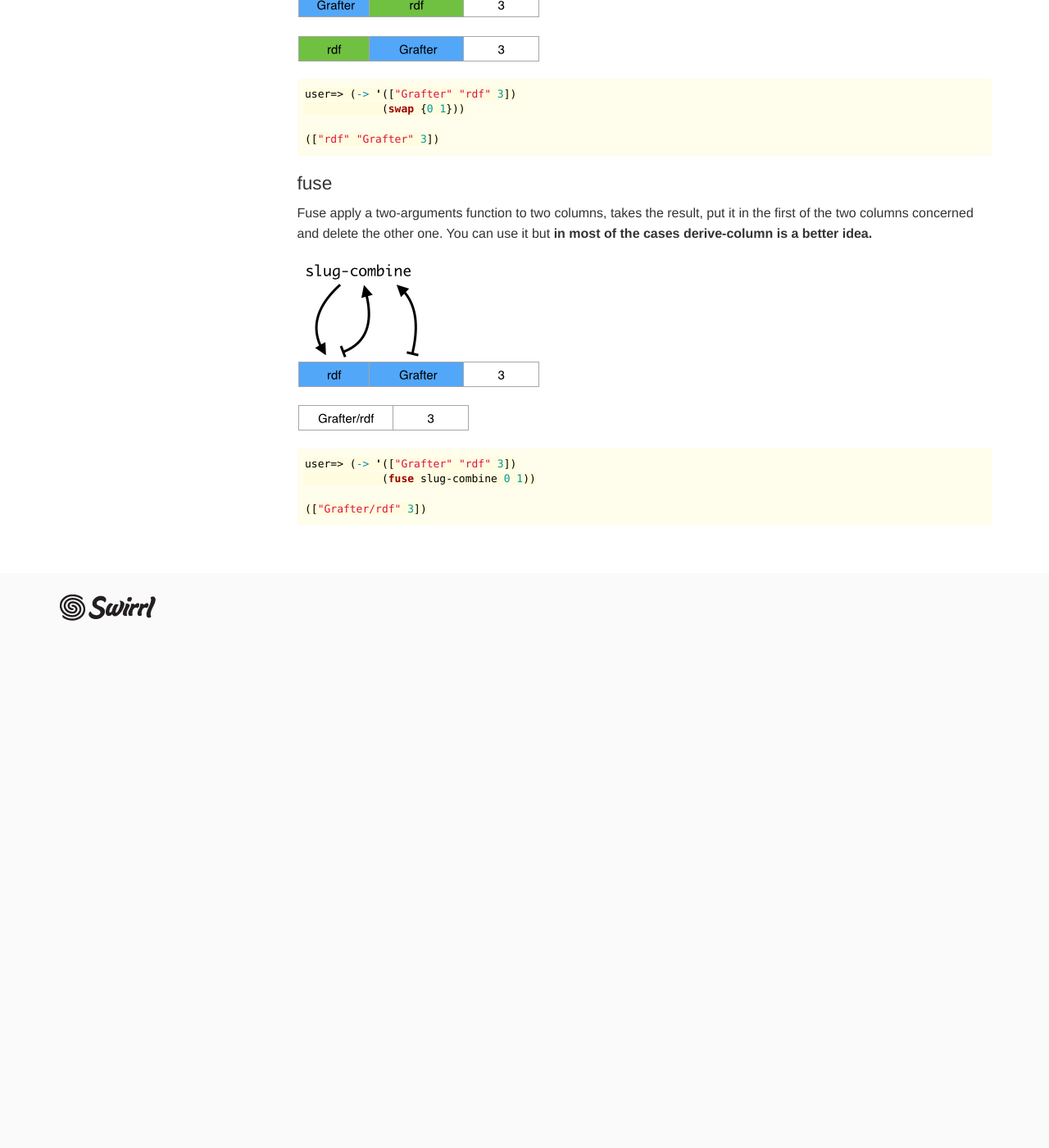
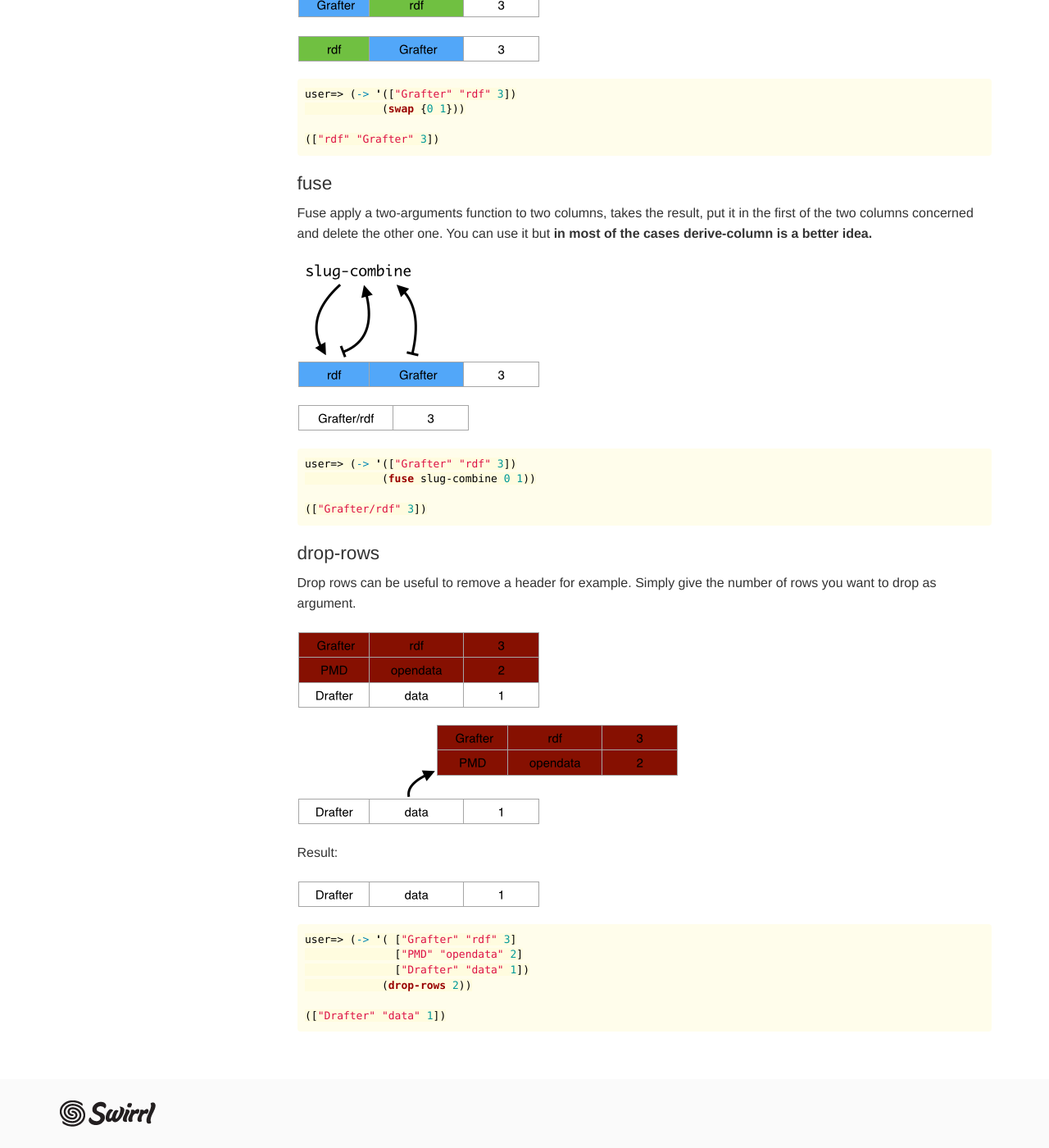
Before and after one commit to Swirrl/grafter-docs, a Jekyll site: the page built from _howto/220_row_level_transformations.md, in a window 1280 px wide and 1400 px high, scrolled down 1602 px. Shown: the whole window at 82% size. Built offline with Jekyll 4.4.1, drawn with Linux system fonts in a browser that asks for light colours; before the commit the page ends 2385 px from its top, so only the background shows below that.

Commit message:
How to perform row level transformations: drop-rows

```diff
--- a/_howto/220_row_level_transformations.md
+++ b/_howto/220_row_level_transformations.md
@@ -92,3 +92,27 @@ user=> (-> '(["Grafter" "rdf" 3])
 (["Grafter/rdf" 3])
 
 {% endhighlight %}
+
+### drop-rows
+
+Drop rows can be useful to remove a header for example. Simply give the number of rows you want to drop as argument.
+
+![Data Screenshot](/assets/220_row_level_transformations_9.png)
+
+![Data Screenshot](/assets/220_row_level_transformations_10.png)
+
+Result:
+
+![Data Screenshot](/assets/220_row_level_transformations_11.png)
+
+{% highlight clojure %}
+
+user=> (-> '( ["Grafter" "rdf" 3]
+              ["PMD" "opendata" 2]
+              ["Drafter" "data" 1])
+            (drop-rows 2))
+
+(["Drafter" "data" 1])
+
+
+{% endhighlight %}
```
Also changed, not shown: assets/220_row_level_transformations_10.png (added), assets/220_row_level_transformations_11.png (added), assets/220_row_level_transformations_9.png (added).
